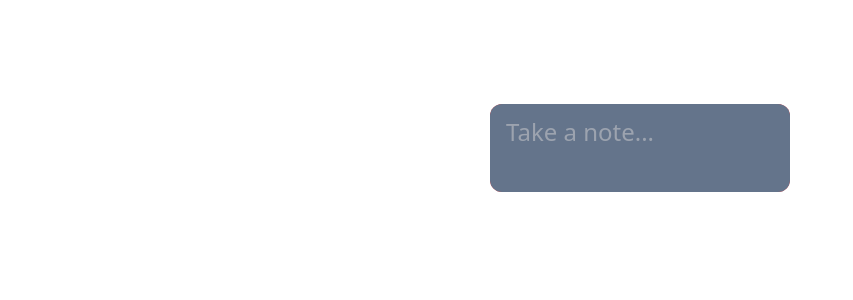
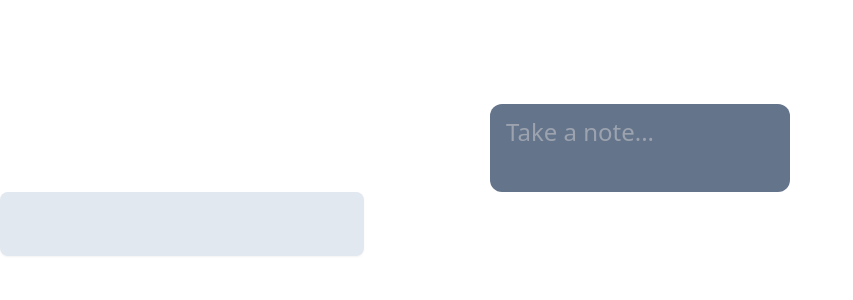
Before and after one commit to Zeroluffs/keeps-clone, a Next.js app: page / in a window 1280 px wide. Shown: the top 300 px of the page, without its empty margins (0-853 px from the left). Built offline with nearby package versions, Linux system fonts and the light colour scheme.

Commit message:
keep card component with hover state

```diff
--- /dev/null
+++ b/components/KeepCard.tsx
@@ -0,0 +1,12 @@
+import { FaEdit } from "react-icons/fa";
+import { AiOutlineEdit } from "react-icons/ai";
+
+export function KeepCard() {
+  return (
+      <div className="bg-slate-200 shadow-sm rounded-lg w-[288px] lg:w-[364px] h-[64px] relative group hover:shadow-xl delay-200">
+        <div className="absolute hidden delay-200 right-4 top-2 group-hover:inline ">
+          <AiOutlineEdit className="w-[24px] h-[24px]" />
+        </div>
+      </div>
+  );
+}
--- a/package.json
+++ b/package.json
@@ -17,6 +17,7 @@
     "next": "13.0.6",
     "react": "18.2.0",
     "react-dom": "18.2.0",
+    "react-icons": "^4.7.1",
     "typescript": "4.9.4"
   },
   "devDependencies": {
--- a/pages/index.tsx
+++ b/pages/index.tsx
@@ -1,6 +1,7 @@
 import Head from "next/head";
 import Image from "next/image";
 import React, { FocusEventHandler, useRef, useState } from "react";
+import { KeepCard } from "../components/KeepCard";
 import useAutosizeTextArea from "../hooks/useAutoSizeTextArea";
 import useClickOutside from "../hooks/useClickOutside";
 import styles from "../styles/Home.module.css";
@@ -29,6 +30,8 @@ export default function Home() {
     if (event.key === "Enter" || event.key === "Escape") {
       const element = event.target as HTMLDivElement;
       element.blur();
+      setISActive(false);
+      textAreaRef.current?.blur();
     }
   };
 
@@ -36,7 +39,7 @@ export default function Home() {
     if (title == "" || value == "") {
       setISActive(false);
     }
-    if(title != "" && value != ""){
+    if (title != "" && value != "") {
       setValue("");
       setTitle("");
       setISActive(false);
@@ -49,14 +52,19 @@ export default function Home() {
       setValue("");
       setTitle("");
       setISActive(false);
+    } else {
+      if ((title == "" || value == "") && event.key != null) {
+        setISActive(false);
+      }
     }
   };
   return (
+    <div>
       <div
         onClick={() => {
           setISActive(true);
         }}
-      className="bg-red-500 w-[300px]   h-auto m-auto flex flex-col justify-center items-center mt-[104px] rounded-xl"
+        className="w-[300px]   h-auto m-auto flex flex-col justify-center items-center mt-[104px] rounded-xl"
         onKeyDown={onKeyDown}
         onBlur={onBlur}
         ref={squareBoxRef}
@@ -71,6 +79,9 @@ export default function Home() {
           value={title}
         />
         <textarea
+          onClick={() => {
+            setISActive(true);
+          }}
           ref={textAreaRef}
           onChange={handleChange}
           className="bg-slate-500 w-[300px] text-2xl  h-auto rounded-xl px-[16px] py-[12px] resize-none overflow-x-hidden outline-none appearance-none"
@@ -78,5 +89,7 @@ export default function Home() {
           value={value}
         />
       </div>
+      <KeepCard />
+    </div>
   );
 }
```
Also changed, not shown: 1 other file (tests, documents, lock files or other folders). Lines whose indentation alone changed are shown as unchanged.
